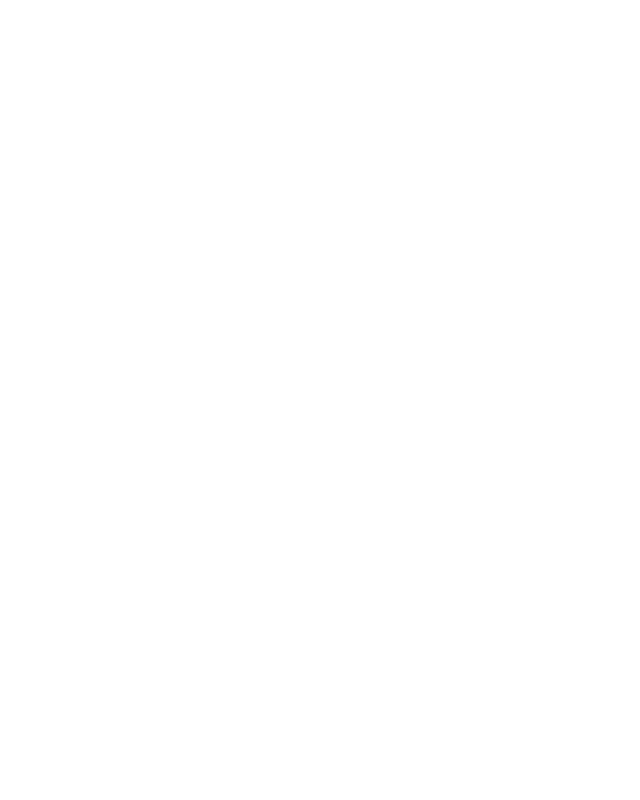
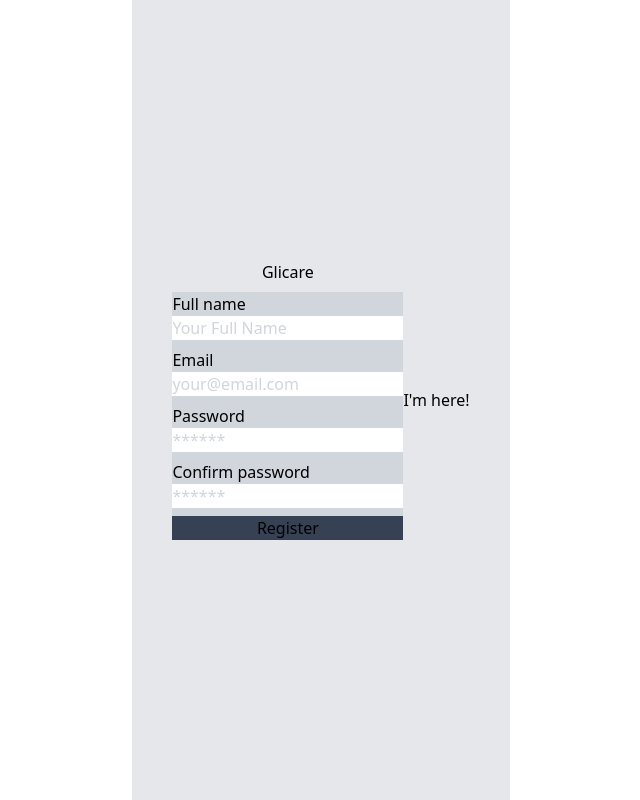
Before and after one commit to welderessutti/glicare-spa, an Angular app: page /auth/register in a window 1280 px wide. Before the commit this address led to /. Shown: the whole page, without its empty margins (319-959 px from the left). Built offline with nearby package versions, Linux system fonts and the light colour scheme.

Commit message:
Creates register form page

```diff
--- a/src/app/app.routes.ts
+++ b/src/app/app.routes.ts
@@ -10,6 +10,11 @@
         path: 'login',
         loadComponent: () => import('./features/auth/pages/login/login').then((m) => m.Login),
       },
+      {
+        path: 'register',
+        loadComponent: () =>
+          import('./features/auth/pages/register/register').then((m) => m.Register),
+      },
     ],
   },
 ];
--- a/src/app/features/auth/pages/login/login.html
+++ b/src/app/features/auth/pages/login/login.html
@@ -1,12 +1,6 @@
-<form
-  [formGroup]="form"
-  (ngSubmit)="onSubmit()"
-  class="flex flex-col bg-gray-300"
->
+<form [formGroup]="form" (ngSubmit)="onSubmit()" class="flex flex-col bg-gray-300">
   <div class="flex flex-col mb-2">
-    <label for="email">
-      email
-    </label>
+    <label for="email"> email </label>
 
     <input
       id="email"
@@ -17,25 +11,17 @@
       class="bg-white placeholder-gray-300"
     />
 
-    @if (form.controls.email.touched &&
-    form.controls.email.hasError('required')) {
-      <span>
-        E-mail is mandatory
-      </span>
+    @if (form.controls.email.touched && form.controls.email.hasError('required')) {
+      <span> E-mail is mandatory </span>
     }
 
-    @if (form.controls.email.touched &&
-    form.controls.email.hasError('email')) {
-      <span>
-        Inform a valid e-mail
-      </span>
+    @if (form.controls.email.touched && form.controls.email.hasError('email')) {
+      <span> Inform a valid e-mail </span>
     }
   </div>
 
   <div class="flex flex-col mb-2">
-    <label for="password">
-      password
-    </label>
+    <label for="password"> password </label>
 
     <input
       id="password"
@@ -46,25 +32,24 @@
       class="bg-white placeholder-gray-300"
     />
 
-    @if (form.controls.password.touched &&
-    form.controls.password.hasError('required')) {
-      <span>
-        Password is mandatory
-      </span>
+    @if (form.controls.password.touched && form.controls.password.hasError('required')) {
+      <span> Password is mandatory </span>
     }
 
-    @if (form.controls.password.touched &&
-    (form.controls.password.hasError('minlength') || form.controls.password.hasError('maxlength'))) {
-      <span>
-        Password character limit invalid
-      </span>
+    @if (
+      form.controls.password.touched &&
+      (form.controls.password.hasError('minlength') || form.controls.password.hasError('maxlength'))
+    ) {
+      <span> Password character limit invalid </span>
     }
   </div>
 
   <button
     type="submit"
     [disabled]="form.invalid"
-    [class]="form.invalid ? 'opacity-50' : 'opacity-100 cursor-pointer'"
+    [class.opacity-50]="form.invalid"
+    [class.opacity-100]="!form.invalid"
+    [class.cursor-pointer]="!form.invalid"
     class="bg-gray-700"
   >
     Sign in
--- a/src/app/features/auth/pages/login/login.ts
+++ b/src/app/features/auth/pages/login/login.ts
@@ -1,4 +1,4 @@
-import { Component } from '@angular/core';
+import { Component, inject } from '@angular/core';
 import { FormBuilder, Validators, ReactiveFormsModule } from '@angular/forms';
 
 @Component({
@@ -8,15 +8,13 @@
   templateUrl: './login.html',
 })
 export class Login {
-  private readonly fb = new FormBuilder();
-
+  private readonly fb = inject(FormBuilder);
   protected readonly form = this.fb.nonNullable.group({
     email: ['', [Validators.required, Validators.email]],
-
     password: ['', [Validators.required, Validators.minLength(6), Validators.maxLength(12)]],
   });
 
-  onSubmit(): void {
+  protected onSubmit(): void {
     if (this.form.invalid) {
       this.form.markAllAsTouched();
       return;
--- /dev/null
+++ b/src/app/features/auth/pages/register/register.html
@@ -0,0 +1,100 @@
+<form [formGroup]="form" (ngSubmit)="onSubmit()" class="flex flex-col bg-gray-300">
+  <div class="flex flex-col mb-2">
+    <label for="fullName">Full name</label>
+    <input
+      id="fullName"
+      formControlName="fullName"
+      autocomplete="name"
+      placeholder="Your Full Name"
+      class="bg-white placeholder-gray-300"
+    />
+
+    @if (form.controls.fullName.touched && form.controls.fullName.hasError('required')) {
+      <span>Full name is mandatory</span>
+    }
+  </div>
+
+  <div class="flex flex-col mb-2">
+    <label for="email">Email</label>
+    <input
+      id="email"
+      type="email"
+      formControlName="email"
+      autocomplete="email"
+      placeholder="your@email.com"
+      class="bg-white placeholder-gray-300"
+    />
+
+    @if (form.controls.email.touched && form.controls.email.hasError('required')) {
+      <span> E-mail is mandatory </span>
+    }
+
+    @if (form.controls.email.touched && form.controls.email.hasError('email')) {
+      <span> Inform a valid e-mail </span>
+    }
+  </div>
+
+  <div class="flex flex-col mb-2">
+    <label for="password">Password</label>
+    <input
+      id="password"
+      type="password"
+      formControlName="password"
+      autocomplete="new-password"
+      placeholder="******"
+      class="bg-white placeholder-gray-300"
+    />
+
+    @if (form.controls.password.touched && form.controls.password.hasError('required')) {
+      <span> Password is mandatory </span>
+    }
+
+    @if (
+      form.controls.password.touched &&
+      (form.controls.password.hasError('minlength') || form.controls.password.hasError('maxlength'))
+    ) {
+      <span> Password character limit invalid </span>
+    }
+  </div>
+
+  <div class="flex flex-col mb-2">
+    <label for="confirmPassword">Confirm password</label>
+    <input
+      id="confirmPassword"
+      type="password"
+      formControlName="confirmPassword"
+      autocomplete="new-password"
+      placeholder="******"
+      class="bg-white placeholder-gray-300"
+    />
+
+    @if (
+      form.controls.confirmPassword.touched && form.controls.confirmPassword.hasError('required')
+    ) {
+      <span> Password is mandatory </span>
+    }
+
+    @if (
+      form.controls.confirmPassword.touched &&
+      (form.controls.confirmPassword.hasError('minlength') ||
+        form.controls.confirmPassword.hasError('maxlength'))
+    ) {
+      <span> Password character limit invalid </span>
+    }
+
+    @if (form.controls.confirmPassword.touched && form.hasError('passwordMismatch')) {
+      <span>Password doesn't match</span>
+    }
+  </div>
+
+  <button
+    type="submit"
+    [disabled]="form.invalid"
+    [class.opacity-50]="form.invalid"
+    [class.opacity-100]="!form.invalid"
+    [class.cursor-pointer]="!form.invalid"
+    class="bg-gray-700"
+  >
+    Register
+  </button>
+</form>
--- /dev/null
+++ b/src/app/features/auth/pages/register/register.ts
@@ -0,0 +1,55 @@
+import { Component, inject } from '@angular/core';
+import {
+  FormBuilder,
+  Validators,
+  ReactiveFormsModule,
+  AbstractControl,
+  ValidationErrors,
+  ValidatorFn,
+} from '@angular/forms';
+
+@Component({
+  imports: [ReactiveFormsModule],
+  selector: 'app-register',
+  styleUrl: './register.css',
+  templateUrl: './register.html',
+})
+export class Register {
+  private readonly fb = inject(FormBuilder);
+  protected readonly form = this.fb.nonNullable.group(
+    {
+      fullName: ['', [Validators.required]],
+      email: ['', [Validators.required, Validators.email]],
+      password: ['', [Validators.required, Validators.minLength(6), Validators.maxLength(12)]],
+      confirmPassword: [
+        '',
+        [Validators.required, Validators.minLength(6), Validators.maxLength(12)],
+      ],
+    },
+    {
+      validators: this.passwordMatchValidator(),
+    },
+  );
+
+  private passwordMatchValidator(): ValidatorFn {
+    return (control: AbstractControl): ValidationErrors | null => {
+      const password = control.get('password')?.value;
+      const confirmPassword = control.get('confirmPassword')?.value;
+
+      if (password === confirmPassword) {
+        return null;
+      }
+      return { passwordMismatch: true };
+    };
+  }
+
+  protected onSubmit(): void {
+    if (this.form.invalid) {
+      this.form.markAllAsTouched();
+      return;
+    }
+    const register = this.form.getRawValue();
+
+    console.log(register);
+  }
+}
```
Also changed, not shown: src/app/features/auth/pages/register/register.css (added), 1 other file (tests, documents, lock files or other folders).
